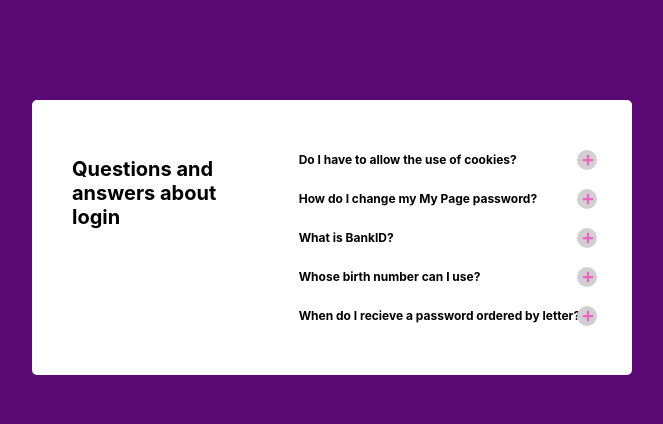
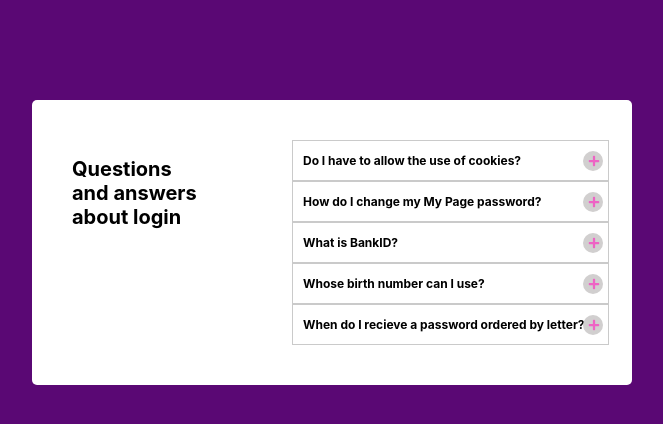
Before and after one commit to LaurenCummings/accordian-project, a React (Vite) app: page / in a window 1280 px wide. Shown: the top 424 px of the page, without its empty margins (308-971 px from the left). Built offline with nearby package versions, Linux system fonts and the light colour scheme.

Commit message:
Added borders around inactive questions and adjusted spacing

```diff
--- a/src/App.css
+++ b/src/App.css
@@ -25,12 +25,12 @@ body {
 }
 
 .active {
+  box-sizing: border-box;
   box-shadow: 0px 5px 5px rgb(202, 202, 202),
     -1px 5px 5px rgb(202, 202, 202), 1px 5px 5px rgb(202, 202, 202);
   -webkit-box-shadow: 0px 5px 5px rgb(202, 202, 202),
     -1px 5px 5px rgb(202, 202, 202), 1px 5px 5px rgb(202, 202, 202);
-  padding: 15px;
-  box-sizing: border-box;
+  padding: 15px 0px 15px 15px;
   width: 315px;
 }
 
@@ -39,6 +39,12 @@ body {
   font-size: 12px;
   font-weight: bold;
   position: relative;
+}
+
+.inactive .question-section {
+  border: solid 1px rgb(202, 202, 202);
+  padding: 0 10px;
+  width: 295px;
 }
 
 .question-section button {
@@ -50,7 +56,7 @@ body {
   color: rgb(238, 99, 196);
   cursor: pointer;
   position: absolute;
-  right: -5px;
+  right: 5px;
   top: 10px;
   font-size: 12px;
   vertical-align: middle;
@@ -64,4 +70,5 @@ body {
 
 .answer-section {
   font-size: 10px;
+  padding-right: 20px;
 }
```
